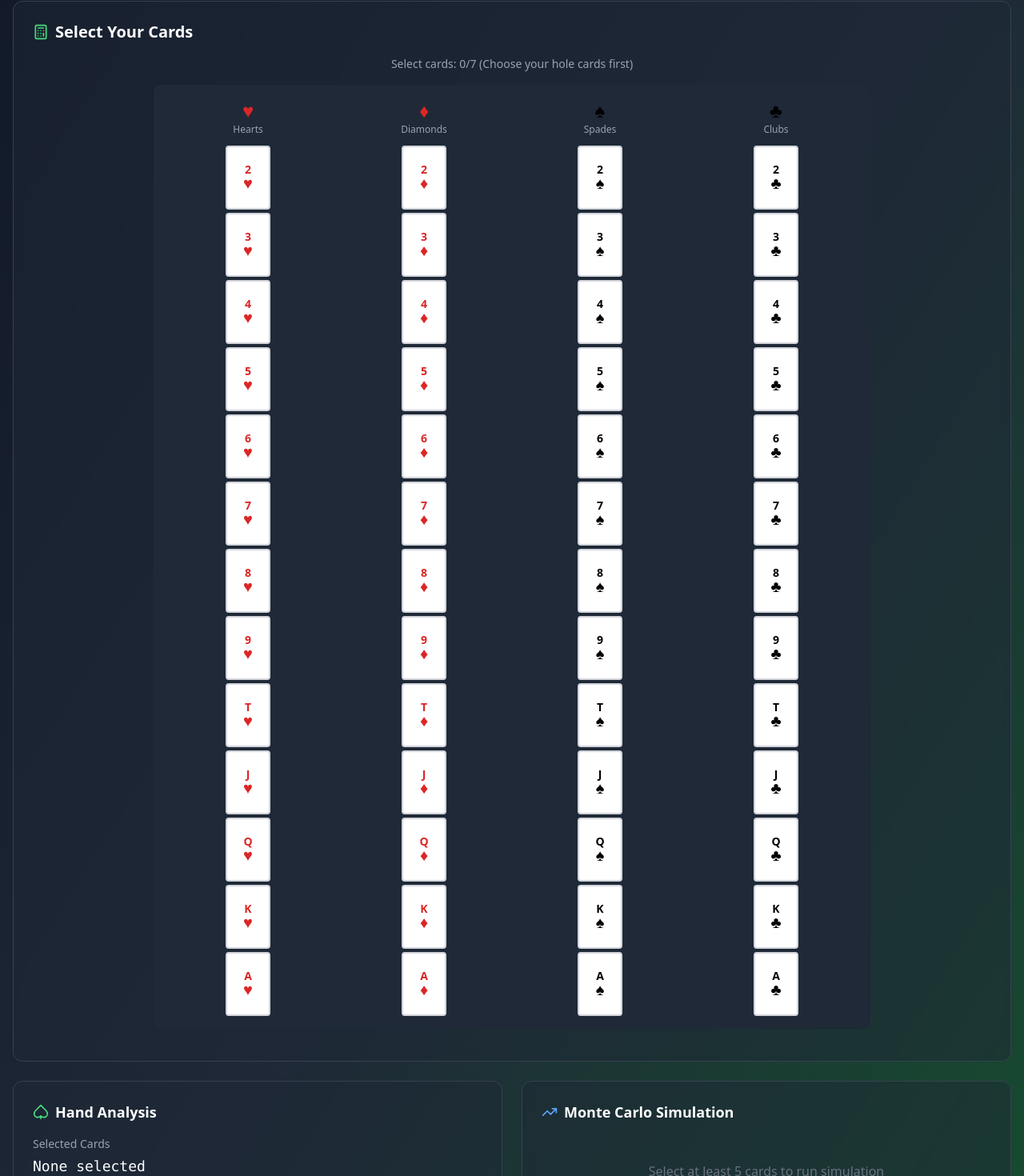
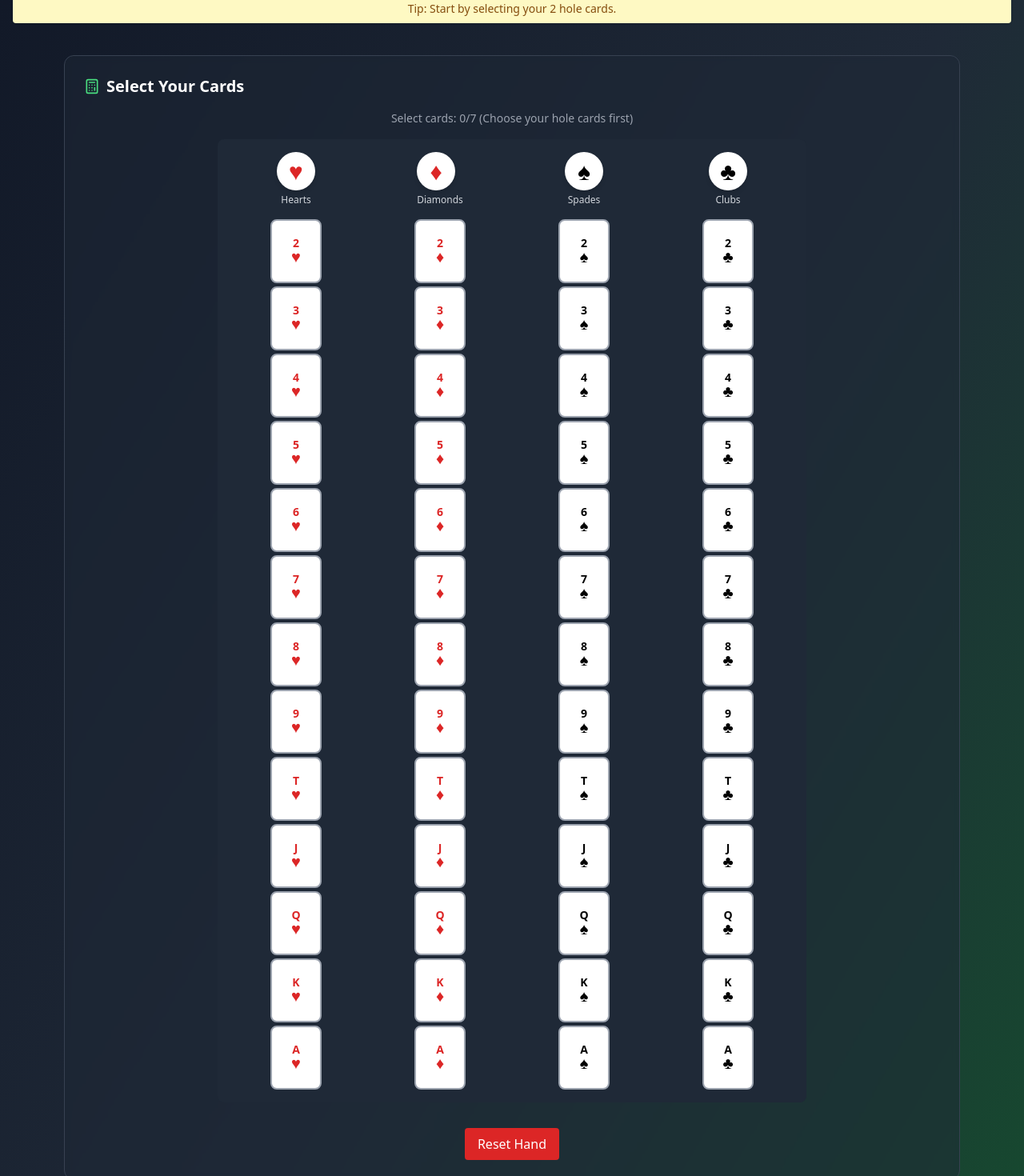
Before and after one commit to khulekanishibe/UltimateTexasHoldemPokerAdvisor, a React (Vite) app: page / in a window 1280 px wide. Shown: the part 140-1610 px from the top of the page at 80% size. Built offline with nearby package versions, Linux system fonts and the light colour scheme.

Commit message:
Enhanced Ultimate Texas Hold'em Advisor with Better UX

```diff
--- a/src/App.tsx
+++ b/src/App.tsx
@@ -23,6 +23,25 @@ export default function App() {
     : selectedCards.length >= 2
       ? "Select community cards to evaluate hand"
       : "Select hole cards first";
+
+  // Get tip message based on current state
+  const getTipMessage = (): string => {
+    if (selectedCards.length === 0) {
+      return "Tip: Start by selecting your 2 hole cards.";
+    } else if (selectedCards.length === 2) {
+      return "Tip: You've selected your hole cards. Now add Flop cards (3 cards).";
+    } else if (selectedCards.length >= 5) {
+      return "Tip: Full board detected. Monte Carlo simulation will now run.";
+    } else {
+      return "Tip: Add more community cards to complete the board.";
+    }
+  };
+
+  // Reset function to clear all state
+  const handleReset = () => {
+    setSimulationResult(null);
+    setAdvice("Select your 2 hole cards to begin");
+  };
 
   // Update advice and run simulation when cards change
   useEffect(() => {
@@ -98,14 +117,21 @@ export default function App() {
         </div>
       </div>
 
-      <div className="container mx-auto px-4 py-6 space-y-6">
+      {/* Sticky Tip Bar */}
+      <div className="bg-yellow-100 text-yellow-800 text-sm rounded p-2 mb-4 shadow mx-4 mt-4">
+        <div className="max-w-3xl mx-auto text-center font-medium">
+          {getTipMessage()}
+        </div>
+      </div>
+
+      <div className="container mx-auto px-4 py-6 space-y-6 max-w-6xl">
         {/* Card Picker */}
         <div className="bg-gray-800/50 backdrop-blur-sm rounded-xl p-6 border border-gray-700">
           <div className="flex items-center gap-2 mb-4">
             <Calculator className="h-5 w-5 text-green-400" />
             <h2 className="text-xl font-semibold">Select Your Cards</h2>
           </div>
-          <CardPicker onSelect={setSelectedCards} />
+          <CardPicker onSelect={setSelectedCards} onReset={handleReset} />
         </div>
 
         {/* Results Panel */}
--- a/src/components/CardPicker.tsx
+++ b/src/components/CardPicker.tsx
@@ -36,9 +36,10 @@ function getSuitName(suit: string): string {
  */
 interface CardPickerProps {
   onSelect: (cards: Card[]) => void;
+  onReset: () => void;
 }
 
-export default function CardPicker({ onSelect }: CardPickerProps) {
+export default function CardPicker({ onSelect, onReset }: CardPickerProps) {
   const [selected, setSelected] = useState<Card[]>([]);
 
   const toggleCard = (card: Card) => {
@@ -57,8 +58,14 @@ export default function CardPicker({ onSelect }: CardPickerProps) {
     onSelect(newSelection);
   };
 
+  const handleReset = () => {
+    setSelected([]);
+    onSelect([]);
+    onReset();
+  };
+
   return (
-    <div className="w-full max-w-4xl mx-auto">
+    <div className="w-full max-w-3xl mx-auto px-4">
       <div className="mb-4 text-center">
         <p className="text-sm text-gray-400">
           Select cards: {selected.length}/7
@@ -73,17 +80,17 @@ export default function CardPicker({ onSelect }: CardPickerProps) {
         <div className="grid grid-cols-4 gap-4 min-w-[320px] p-4 bg-gray-800 rounded-lg">
           {allSuits.map(suit => (
             <div key={suit} className="flex flex-col items-center gap-1">
-              {/* Suit header */}
-              <div className="mb-2 text-center">
-                <div className={`text-2xl ${getSuitColor(suit)}`}>
+              {/* Suit header with larger, more prominent styling */}
+              <div className="mb-3 text-center">
+                <div className={`text-3xl ${getSuitColor(suit)} bg-white rounded-full w-12 h-12 flex items-center justify-center shadow-md`}>
                   {getSuitSymbol(suit)}
                 </div>
-                <div className="text-xs text-gray-400 font-medium">
+                <div className="text-xs text-gray-300 font-medium mt-1">
                   {getSuitName(suit)}
                 </div>
               </div>
 
-              {/* Cards in this suit */}
+              {/* Cards in this suit - larger, more mobile-friendly */}
               {allRanks.map(rank => {
                 const card = `${rank}${suit}` as Card;
                 const isSelected = selected.includes(card);
@@ -95,16 +102,16 @@ export default function CardPicker({ onSelect }: CardPickerProps) {
                     onClick={() => toggleCard(card)}
                     disabled={isDisabled}
                     className={`
-                      w-14 h-20 rounded border-2 text-lg font-bold
+                      w-16 h-20 rounded-lg border-2 text-base font-bold p-3
                       flex flex-col justify-center items-center
-                      transition-all duration-200 transform hover:scale-105
+                      transition-all duration-200 transform hover:scale-105 hover:shadow-md
                       ${isSelected
-                        ? `bg-white ring-4 ring-green-500 shadow-lg ${getSuitColor(suit)}`
-                        : `bg-white hover:bg-gray-100 border-gray-300 ${getSuitColor(suit)}`
+                        ? `bg-green-600 text-white border-2 border-green-800 shadow-lg`
+                        : `bg-white border-gray-400 hover:bg-gray-50 ${getSuitColor(suit)}`
                       }
                       ${isDisabled
-                        ? 'opacity-50 cursor-not-allowed hover:scale-100'
-                        : 'hover:shadow-md cursor-pointer'
+                        ? 'opacity-50 cursor-not-allowed hover:scale-100 hover:shadow-none'
+                        : 'cursor-pointer'
                       }
                     `}
                     aria-pressed={isSelected}
@@ -121,11 +128,22 @@ export default function CardPicker({ onSelect }: CardPickerProps) {
         </div>
       </div>
 
+      {/* Reset button */}
+      <div className="text-center mt-4">
+        <button
+          onClick={handleReset}
+          className="bg-red-600 text-white px-4 py-2 rounded hover:bg-red-700 transition-colors duration-200 font-medium"
+          disabled={selected.length === 0}
+        >
+          Reset Hand
+        </button>
+      </div>
+
       {/* Selected cards display */}
       {selected.length > 0 && (
         <div className="mt-4 p-3 bg-gray-800 rounded-lg">
           <p className="text-sm font-medium text-gray-300 mb-2">Selected Cards:</p>
-          <div className="flex flex-wrap gap-2">
+          <div className="flex flex-wrap justify-center gap-2">
             {selected.map((card, index) => (
               <span
                 key={card}
@@ -135,14 +153,13 @@ export default function CardPicker({ onSelect }: CardPickerProps) {
                     ? 'bg-blue-600 border-blue-400 text-white'
                     : 'bg-green-600 border-green-400 text-white'
                   }
-                  ${getSuitColor(card[1]) === 'text-red-600' ? 'text-red-200' : 'text-white'}
                 `}
               >
                 {card[0]}{getSuitSymbol(card[1])}
               </span>
             ))}
           </div>
-          <div className="mt-2 text-xs text-gray-500">
+          <div className="mt-2 text-xs text-gray-500 text-center">
             <span className="text-blue-400">■</span> Hole Cards •
             <span className="text-green-400">■</span> Community Cards
           </div>
```
